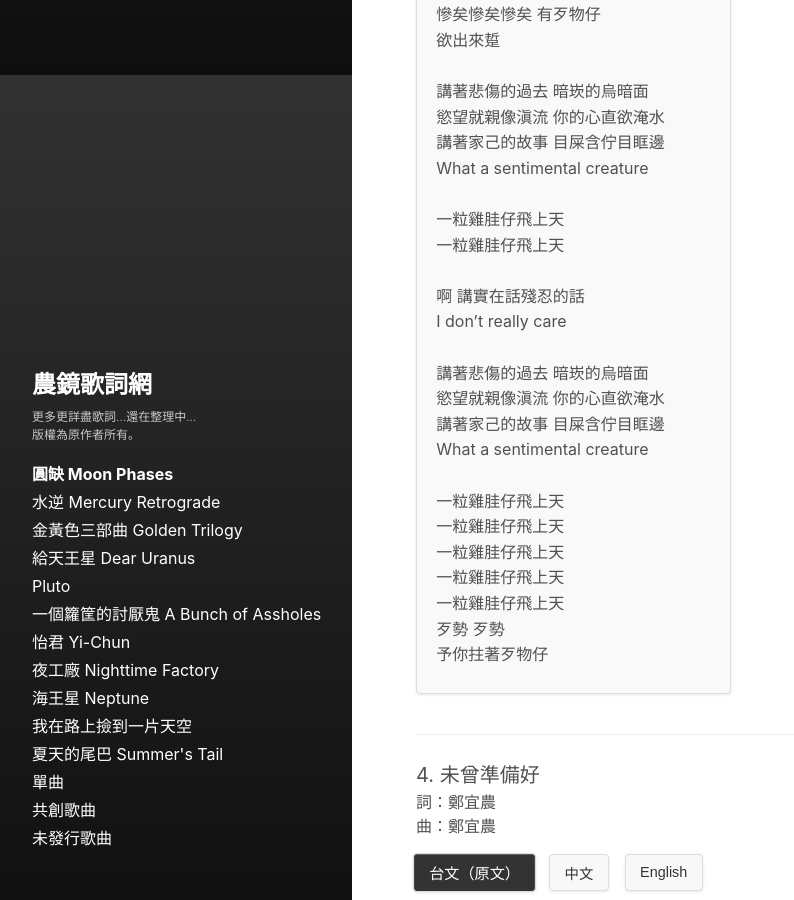
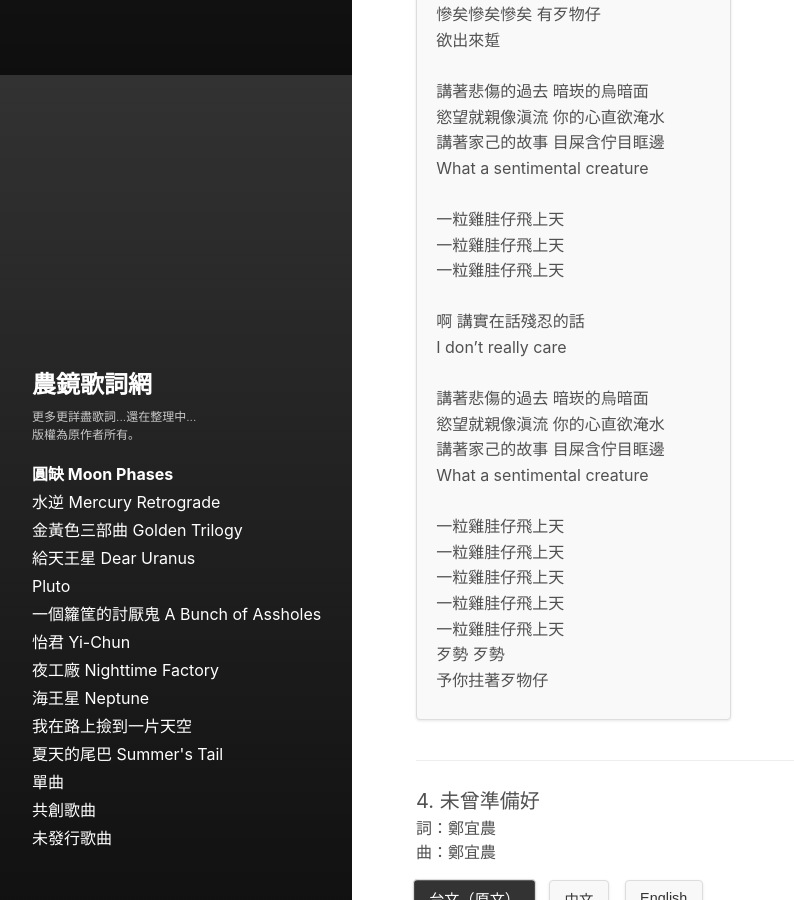
Before and after one commit to ennocheng/lyrics, a Jekyll site: the page built from _albums/moon-phases.md, in a window 1280 px wide and 900 px high, scrolled down 3525 px. Shown: the whole window, without its empty margins (0-794 px from the left). Built offline with Jekyll 4.4.1, drawn with Linux system fonts in a browser that asks for light colours.

Commit message:
fix bad things syntax

```diff
--- a/_data/albums/moon-phases.yml
+++ b/_data/albums/moon-phases.yml
@@ -620,6 +620,7 @@ songs:
 
         一粒雞胿仔飛上天
         一粒雞胿仔飛上天
+        一粒雞胿仔飛上天
 
         啊 講實在話殘忍的話
         I don’t really care
@@ -645,8 +646,7 @@ songs:
         Góa ê sim-té siōng chhim ê só͘-chāi don’t really care
 
         (Oh shit...)
-        Chhám--ah chhám--ah chhám--ah
-        ū pháiⁿ-mi̍h-á
+        Chhám--ah chhám--ah chhám--ah, ū pháiⁿ-mi̍h-á
         Beh chhut-lâi se̍h
 
         Kóng-tio̍h pi-siong ê kòe-khì, àm-khàm ê o͘-àm-bīn
@@ -754,11 +754,11 @@ songs:
         心の奥底は、don’t really care（どうでもいいんだ）
 
         （Oh shit…）
-        ああ、大変だ、大変だ 何か悪いものが
+        ああ、大変だ、大変だ、何か悪いものが
         出てきそうだ
 
         悲しい過去、隠された暗い側面を語り
-        欲望はまるで満ちる潮 心が溺れそうになる
+        欲望はまるで満ちる潮、心が溺れそうになる
         自分の物語を語り、目のふちには涙が宿る
         What a sentimental creature
 
@@ -770,7 +770,7 @@ songs:
         I don’t really care
 
         悲しい過去、隠された暗い側面を語り
-        欲望はまるで満ちる潮 心が溺れそうになる
+        欲望はまるで満ちる潮、心が溺れそうになる
         自分の物語を語り、目のふちには涙が宿る
         What a sentimental creature
 
@@ -779,7 +779,7 @@ songs:
         ひとつの風船が空に舞い上がる
         ひとつの風船が空に舞い上がる
         ひとつの風船が空に舞い上がる
-        ごめん ごめん
+        ごめん、ごめん
         悪い物に会わせられちゃった
       kr: |
         〈나쁜 것들〉
```
